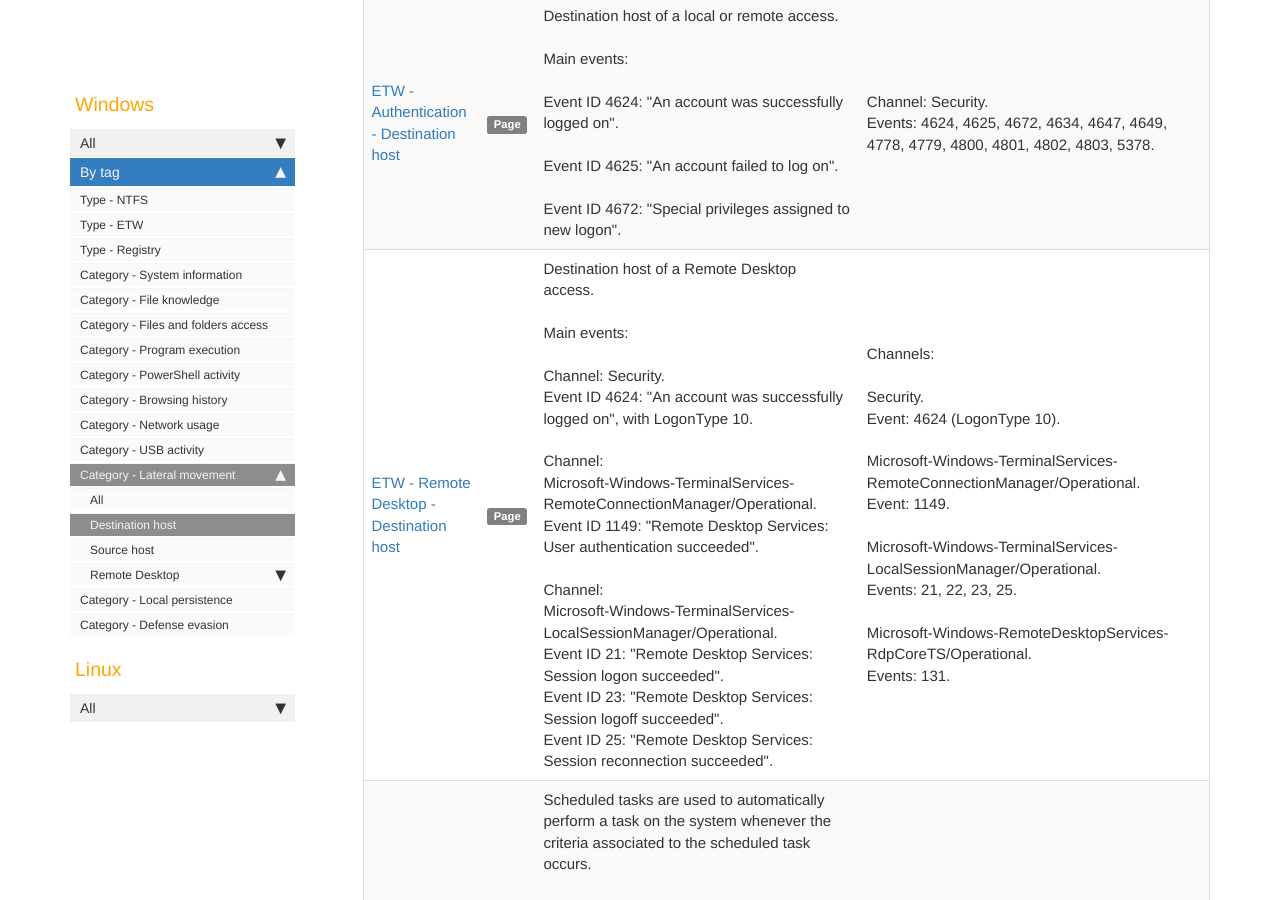
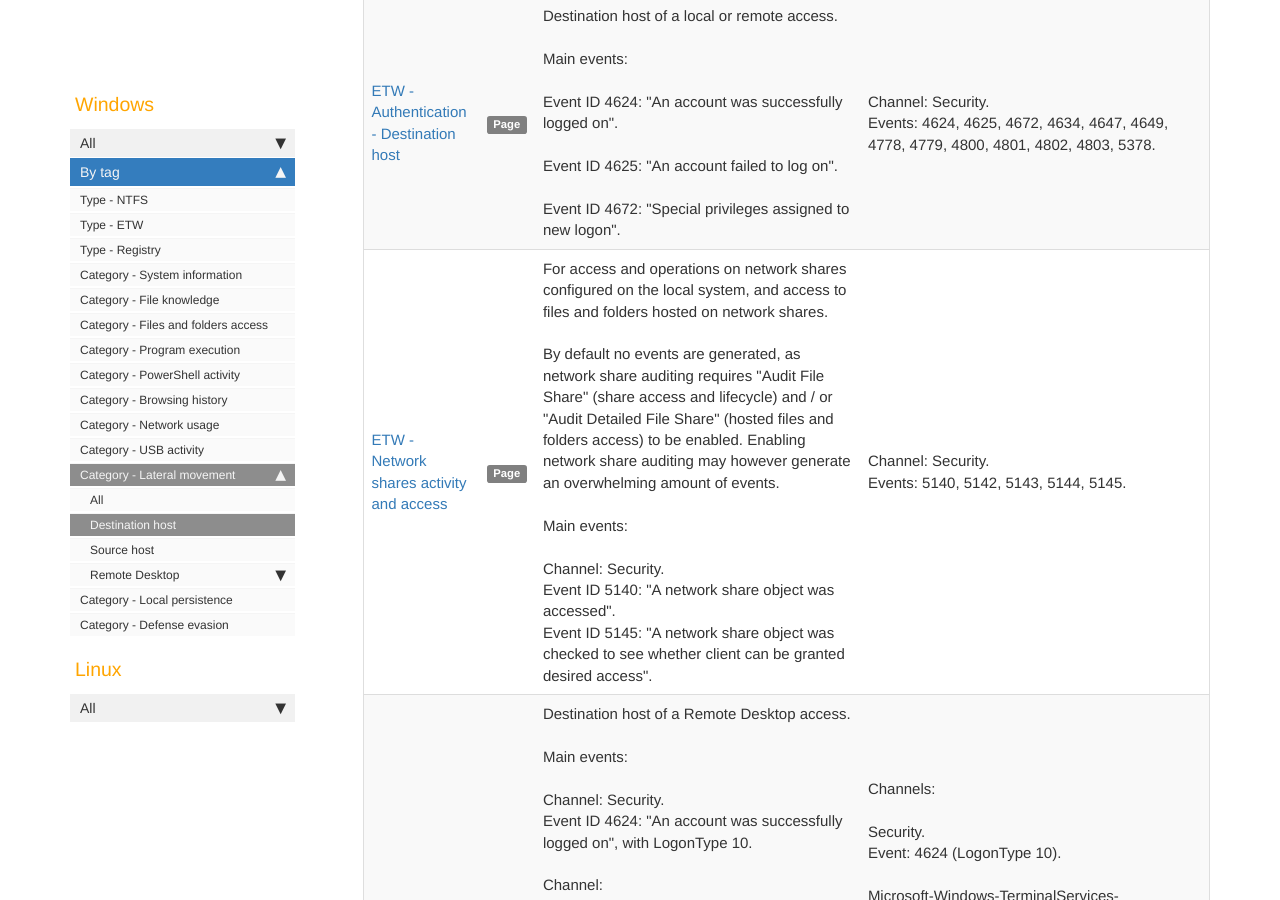
Before and after one commit to Qazeer/artefacts.help, a Jekyll site: the page built from pages/tags/tag_windows_lateral_movement_dst.md, in a window 1280 px wide and 900 px high, scrolled down 246 px. Built offline with Jekyll 4.4.1, drawn with Linux system fonts in a browser that asks for light colours; our own code applies the rules of GitHub Pages for plain Markdown files; comment, search, counter and statistics services are not loaded.

Commit message:
[Artefact] ETW Network share - init

```diff
--- a/_data/sidebars/sidebar.yml
+++ b/_data/sidebars/sidebar.yml
@@ -102,6 +102,10 @@ entries:
 
       - title: PowerShell activity
         url: /windows_etw_powershell.html
+        output: web
+
+      - title: Network shares access
+        url: /windows_etw_network_shares.html
         output: web
 
     - title: Registry
--- /dev/null
+++ b/pages/windows/etw_network_shares.md
@@ -0,0 +1,34 @@
+---
+title: ETW - Network shares activity and access
+summary: 'For access and operations on network shares configured on the local system, and access to files and folders hosted on network shares.\n\nBy default no events are generated, as network share auditing requires "Audit File Share" (share access and lifecycle) and / or "Audit Detailed File Share" (hosted files and folders access) to be enabled. Enabling network share auditing may however generate an overwhelming amount of events.\n\nMain events:\n\nChannel: Security.\nEvent ID 5140: "A network share object was accessed".\nEvent ID 5145: "A network share object was checked to see whether client can be granted desired access".'
+keywords: 'shares, network share, network drive, Audit File Share, Audit Detailed File Share, 5140, 5142, 5143, 5144, 5145'
+tags:
+  - windows_etw
+  - windows_lateral_movement
+  - windows_lateral_movement_dst
+location: 'Channel: Security.\nEvents: 5140, 5142, 5143, 5144, 5145.'
+last_updated: 2024-01-13
+sidebar: sidebar
+permalink: windows_etw_network_shares.html
+folder: windows
+---
+
+### Overview
+
+For access and operations on network shares configured on the local system, and
+access to files and folders hosted on network shares.
+
+By default no events are generated, as network share auditing requires advanced
+auditing policies to be enabled:
+
+  - `Audit File Share`, for share access and lifecycle.
+
+  - `Audit Detailed File Share`, for access to hosted files and folders access.
+
+Enabling network share auditing may however generate an overwhelming amount of
+events.
+
+| Channel | Conditions | Events |
+|---------|------------|--------|
+| `Security` | Requires `Audit File Share` to be enabled. | Events related to network shares: creation, deletion, modification, and access attempts of network shares. **Do not track access to folders and files hosted on network shares**. <br> As there are no `System Access Control Lists` (`SACLs`) for shares, access to all shares on the system are audited.<br><br> Event `5140: A network share object was accessed`. <br> Generated every time a network share is accessed, but only once per session (upon first access attempt). <br> `Object Type` is always `File` for this event. <br><br> Event `5142: A network share object was added`. <br><br> Event `5143: A network share object was modified`. <br><br> Event `5144: A network share object was deleted`. <br><br> All events include information about the account that performed the operation: username, domain, and `SID` as well as the `Logon ID` associated with the logon. <br> Events `5140` also include network information: source IP address and port. |
+| `Security` | Requires `Audit Detailed File Share` to be enabled. | Event related to access to folders and files hosted on network shares. The event is generated upon every access to a network shared file or folder (successful or not). <br> Failure events are generated only when access is denied at the file share level, not a the file / folder level. **The event may thus not indicate that the access to the shared file or folder was successful**. <br><br> Event `5145: A network share object was checked to see whether client can be granted desired access`. <br> Includes information about the account that performed the operation: username, domain, and `SID`, the `Logon ID` associated with the logon, and the source IP address and port. |
```
